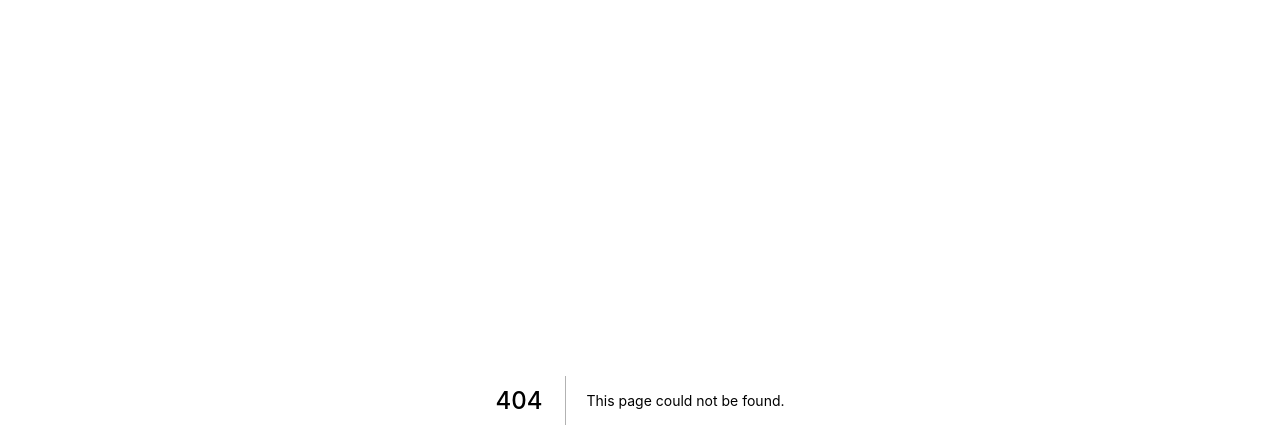
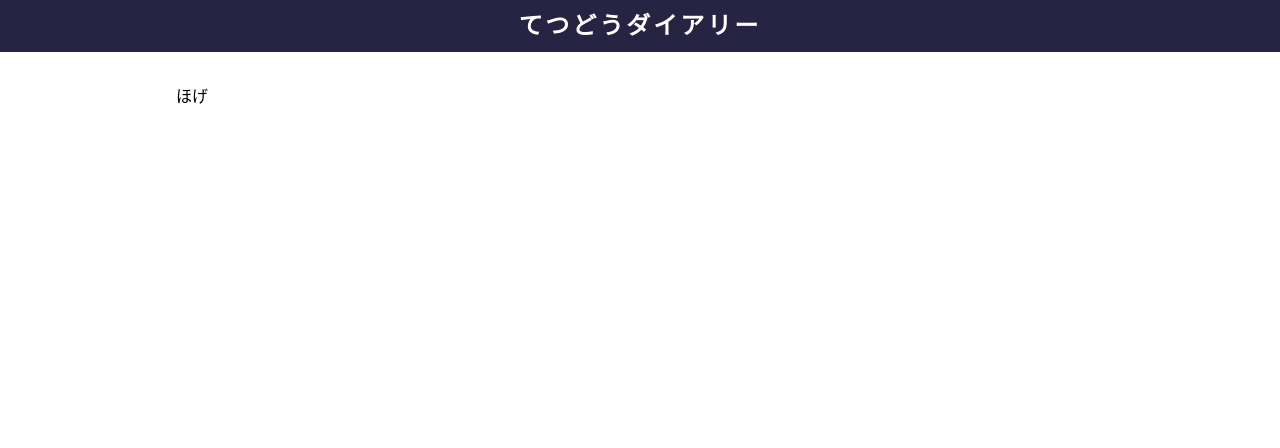
Before and after one commit to yk1979/railway-diary, a Next.js app: page /mypage in a window 1280 px wide. Before the commit this address had no page. Shown: the top 448 px of the page. Built offline with nearby package versions, Linux system fonts and the light colour scheme; a web font is replaced by a local one.

Commit message:
feat(fe) モックでmypage画面作成（投稿画面からとりあえず遷移だけはできるようにした）

```diff
--- a/src/components/EditForm.tsx
+++ b/src/components/EditForm.tsx
@@ -34,7 +34,7 @@ const EditForm = ({ className }: Props) => {
   const [isEditing, setIsEditing] = useState(true);
 
   return (
-    <form className={className}>
+    <form action="/mypage" className={className}>
       {isEditing ? (
         <>
           <Editor value={value} onChange={e => changeText(e.target.value)} />
--- /dev/null
+++ b/src/pages/mypage.tsx
@@ -0,0 +1,29 @@
+import React from "react";
+import Layout from "../components/Layout";
+
+type MyPageProps = {
+  diaries: { [key: string]: string }[];
+};
+
+type Props = MyPageProps & {};
+
+const MyPage = ({ diaries }: Props) => (
+  <Layout>
+    {diaries.map(d => (
+      <div>{d.title}</div>
+    ))}
+  </Layout>
+);
+
+MyPage.getInitialProps = () => {
+  const diaries = [
+    {
+      title: "ほげ"
+    }
+  ];
+  return {
+    diaries
+  };
+};
+
+export default MyPage;
```
